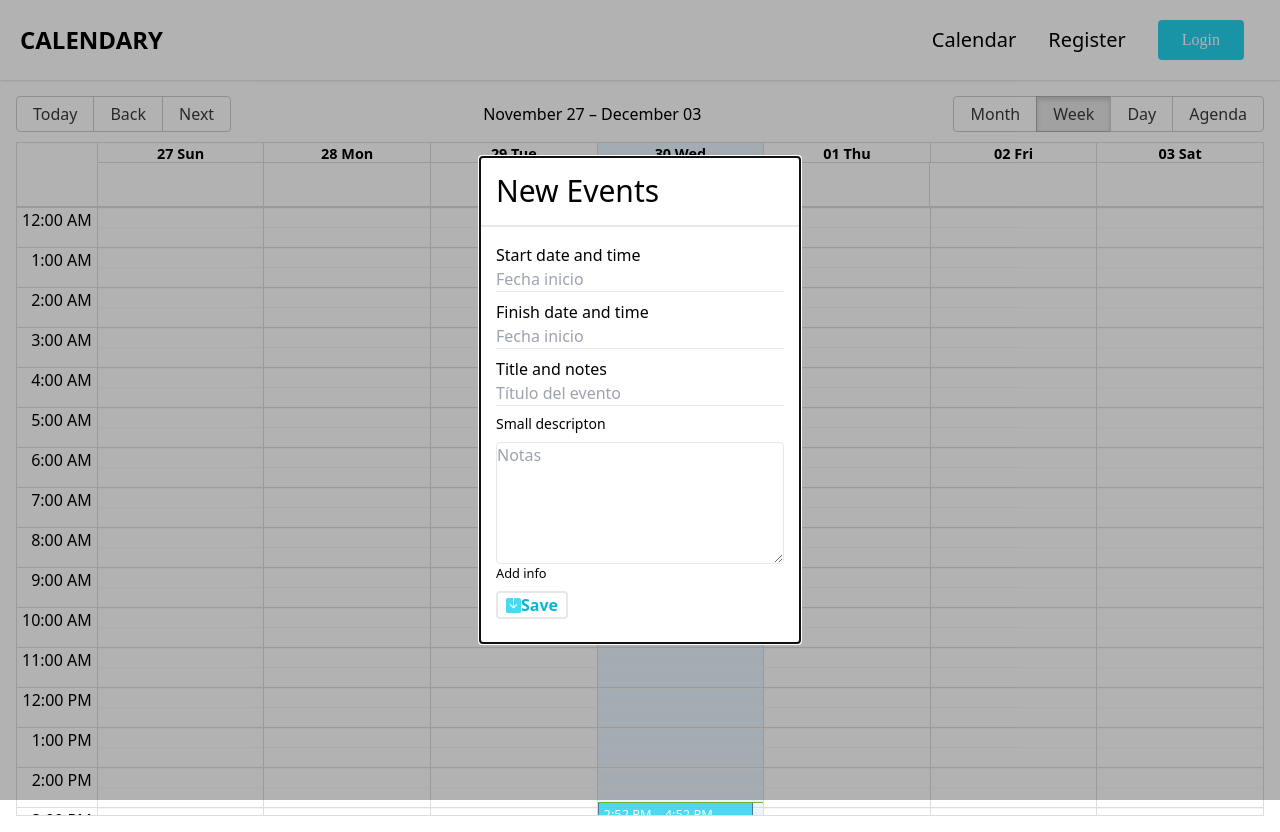
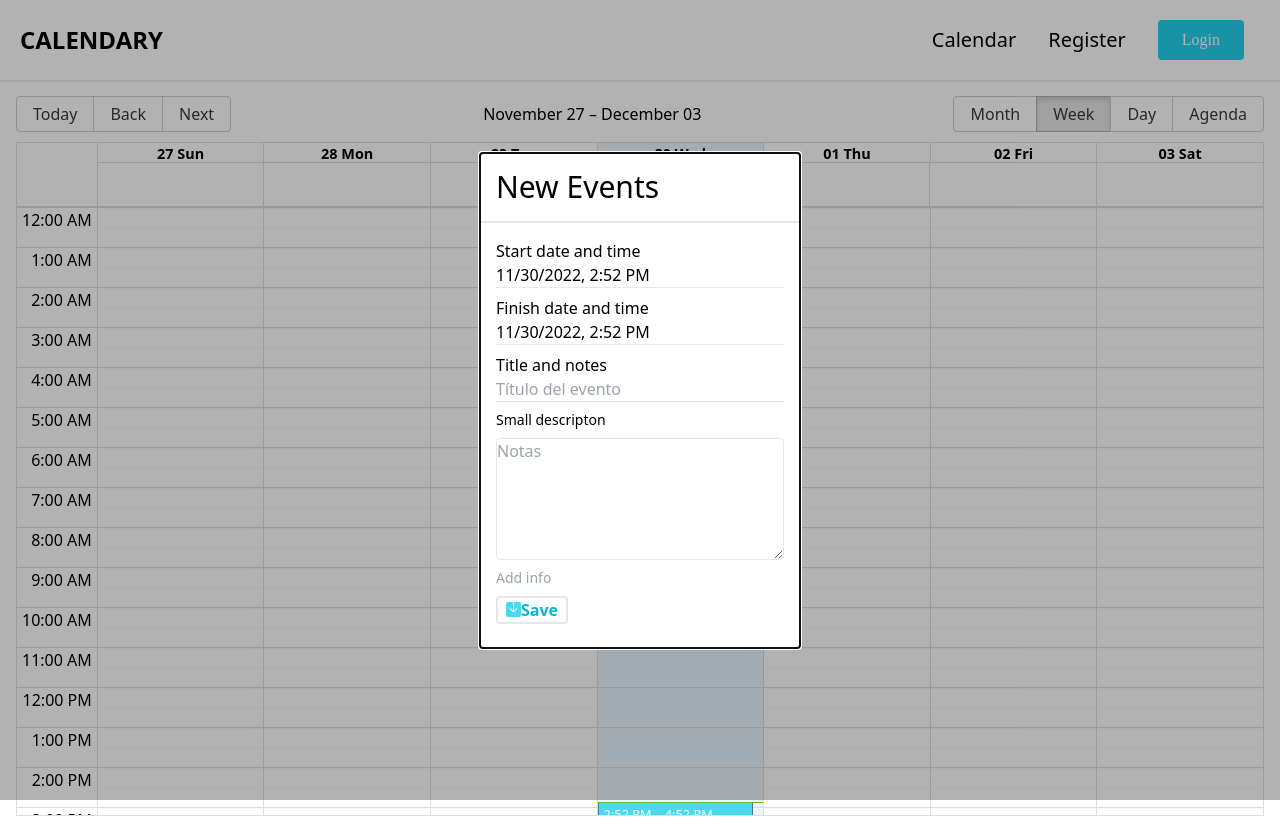
Before and after one commit to samirjabib/calendar-app, a React (Vite) app: page / in a window 1280 px wide. Built offline with nearby package versions, Linux system fonts and the light colour scheme.

Commit message:
add datepick components

```diff
--- a/src/calendar/components/CalendarModal.jsx
+++ b/src/calendar/components/CalendarModal.jsx
@@ -1,6 +1,10 @@
 import { useState } from 'react';
 import Modal from 'react-modal'; //https://www.npmjs.com/package/react-modal
 import { BsSaveFill} from 'react-icons/bs'
+import { addHours } from 'date-fns/esm';
+
+import DatePicker from "react-datepicker"; //https://www.npmjs.com/package/react-datepicker
+import "react-datepicker/dist/react-datepicker.css"; //styles for date
 
 const customStyles = {
     content: {
@@ -18,6 +22,30 @@ const customStyles = {
 export const CalendarModal = () => {
 
     const [isOpen, setOpen] = useState(true)
+
+    const [ formValues, setFormValues ] = useState({
+        titles:'',
+        notes:'',
+        start:new Date(),
+        end: addHours( new Date(), 2),
+    });
+
+    const onInputChange = ({ target }) => {
+        setFormValues({
+            ...formValues,
+            [target.name] : target.value
+        });
+    }
+
+    const onDateChange = ( event, changing) =>{ /*
+                                                    will us create a new fuction for date , because propierty target dont exist in the datepick
+                                                    components
+                                                 */
+        setFormValues({
+            ...formValues,
+            [changing]: event
+        })
+    }
 
     const onCloseModal = () => {
         console.log('close modal')
@@ -39,12 +67,23 @@ export const CalendarModal = () => {
             <form className="container p-4 mb-2">
                 <div className="flex flex-col mb-2">
                     <label className='font-medium'>Start date and time</label>
-                    <input className="w-full border-b-[1px] border-gray-200" placeholder="Fecha inicio" />
+                    <DatePicker
+                        selected={formValues.start}
+                        className="w-full border-b-[1px] border-gray-200"
+                        onChange={(event) => onDateChange(event, 'start')}
+                        dateFormat="Pp"
+                    />
                 </div>
 
                 <div className="flex flex-col mb-2">
                     <label className='font-medium'>Finish date and time</label>
-                    <input className="w-full border-b-[1px] border-gray-200" placeholder="Fecha inicio" />
+                    <DatePicker
+                        minDate={ formValues.start }
+                        selected={formValues.start}
+                        className="w-full border-b-[1px] border-gray-200"
+                        onChange={(event) => onDateChange(event, 'start')}
+                        dateFormat="Pp"
+                    />
                 </div>
 
                 <div className="flex flex-col mb-2">
@@ -55,6 +94,7 @@ export const CalendarModal = () => {
                         placeholder="Título del evento"
                         name="title"
                         autoComplete="off"
+                        onChange={ onInputChange }
                     />
                     <small id="emailHelp" className="text-sm font-medium mt-2">Small descripton</small>
                 </div>
@@ -66,8 +106,9 @@ export const CalendarModal = () => {
                         placeholder="Notas"
                         rows="5"
                         name="notes"
+                        onChange={ onInputChange }
                     ></textarea>
-                    <small id="emailHelp" className="form-text text-muted">Add info</small>
+                    <small id="emailHelp" className="text-sm mt-2 text-gray-400">Add info</small>
                 </div>
 
                 <button
```
Also changed, not shown: src/hooks/useForm.js (added).
